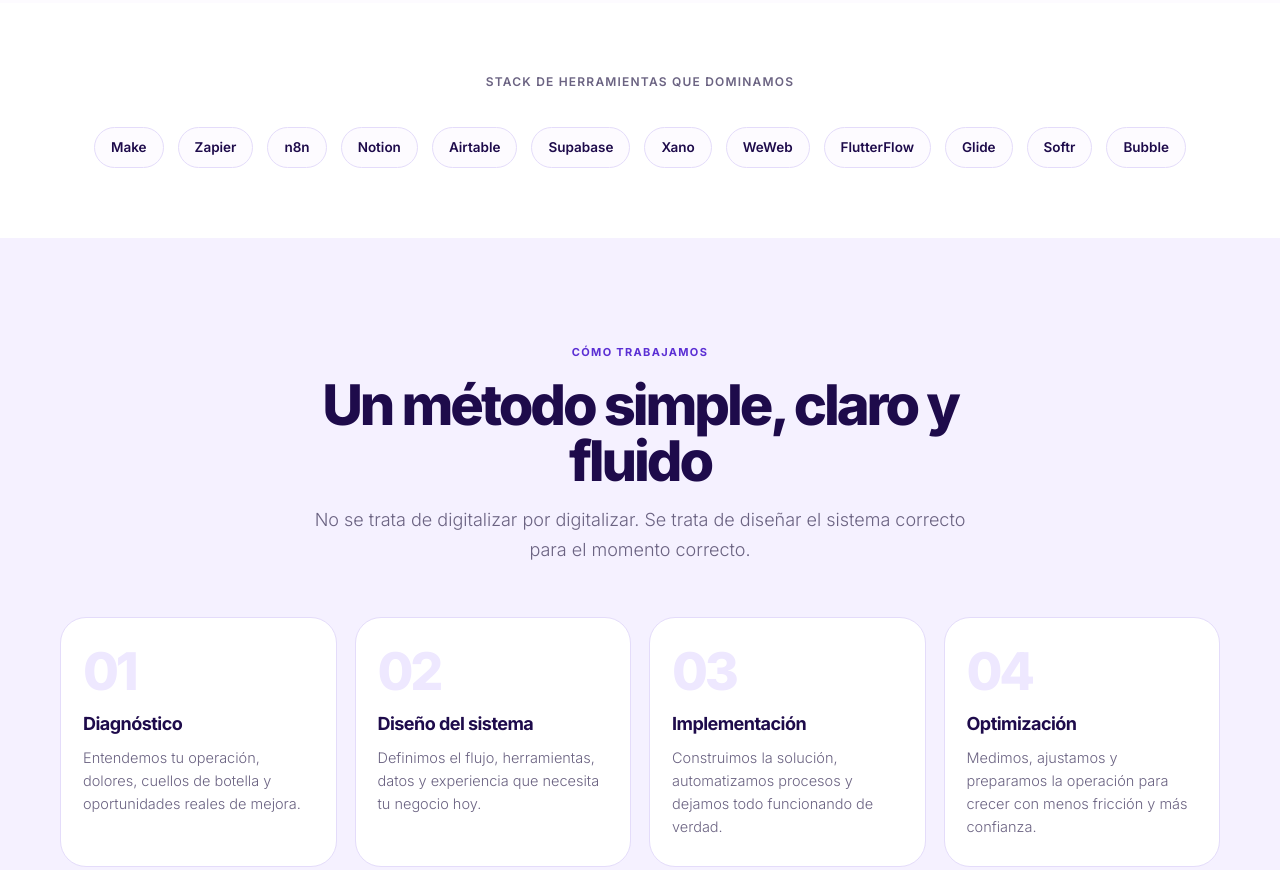
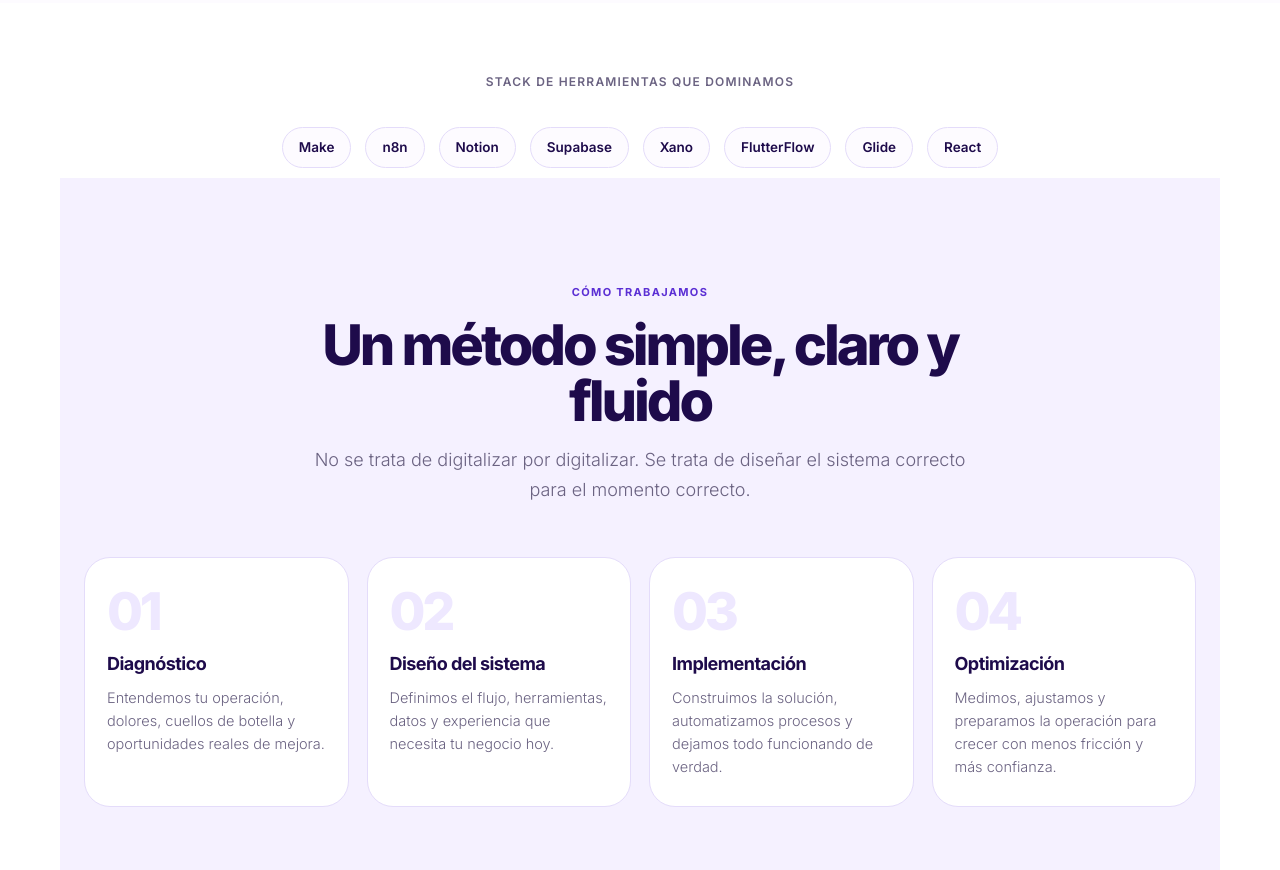
Before and after one commit to jomibaja/rakustudio, a plain HTML site: page index.html in a window 1280 px wide. Shown: the part 2960-3830 px from the top of the page. Drawn offline with Linux system fonts and the light colour scheme.

Commit message:
Update tool stack in index.html: remove outdated tools and add React

```diff
--- a/index.html
+++ b/index.html
@@ -1022,21 +1022,13 @@
       <p class="tools-label">Stack de herramientas que dominamos</p>
       <div class="tools-strip">
         <span class="tool-pill">Make</span>
-        <span class="tool-pill">Zapier</span>
         <span class="tool-pill">n8n</span>
         <span class="tool-pill">Notion</span>
-        <span class="tool-pill">Airtable</span>
         <span class="tool-pill">Supabase</span>
         <span class="tool-pill">Xano</span>
-        <span class="tool-pill">WeWeb</span>
         <span class="tool-pill">FlutterFlow</span>
         <span class="tool-pill">Glide</span>
-        <span class="tool-pill">Softr</span>
-        <span class="tool-pill">Bubble</span>
-      </div>
-    </div>
-  </section>
-
+        <span class="tool-pill">React</span>
   <!-- METHOD / STEPS -->
   <section class="steps-section reveal" id="metodo">
     <div class="container">
```
